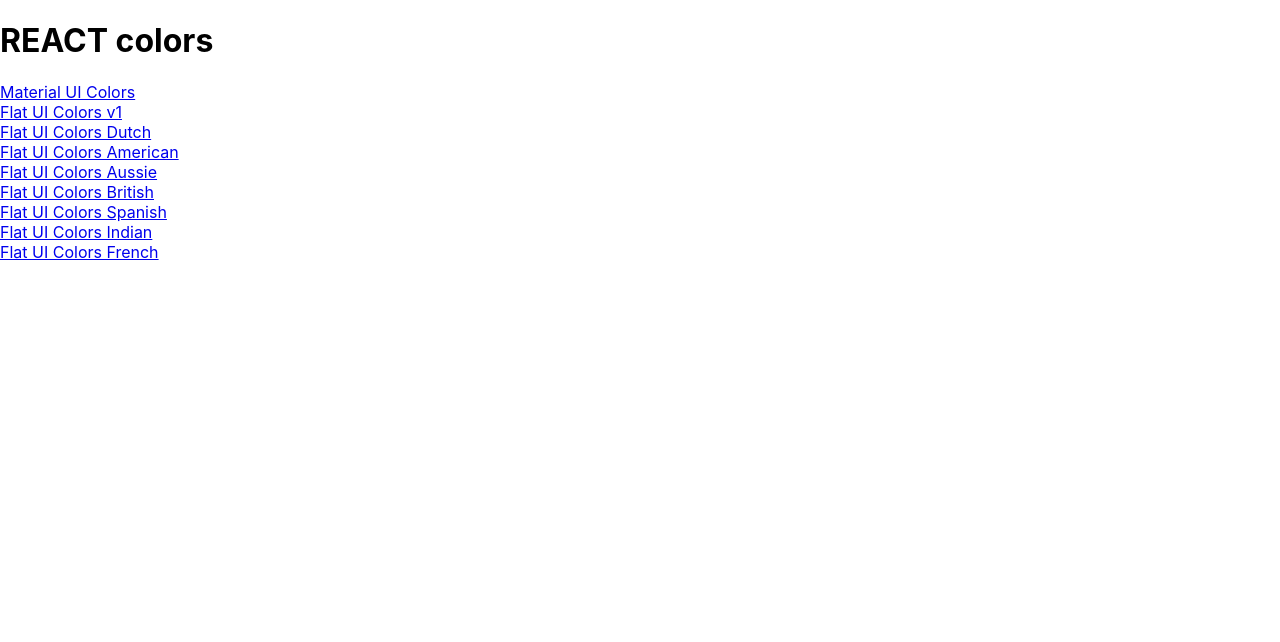
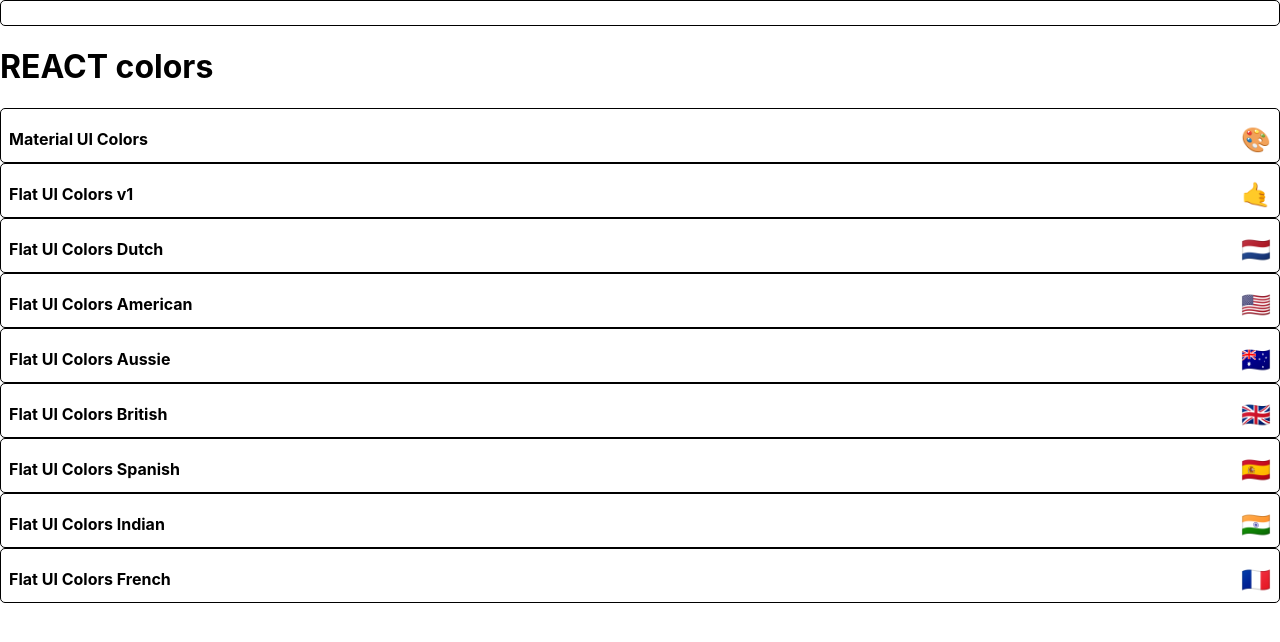
Before and after one commit to MiaoMiaoMiao3/REACT_Color_App, a React (Create React App) app: page / in a window 1280 px wide. Shown: the top 642 px of the page. Built offline with nearby package versions, Linux system fonts and the light colour scheme.

Commit message:
Start styling MiniPalette

```diff
--- a/package.json
+++ b/package.json
@@ -5,6 +5,7 @@
   "dependencies": {
     "@material-ui/core": "^4.11.1",
     "@material-ui/icons": "^4.9.1",
+    "@material-ui/styles": "^4.11.1",
     "@testing-library/jest-dom": "^5.11.6",
     "@testing-library/react": "^11.2.2",
     "@testing-library/user-event": "^12.2.2",
--- /dev/null
+++ b/src/MiniPalette.js
@@ -0,0 +1,49 @@
+import React from 'react';
+import {withStyles} from '@material-ui/styles';
+
+const styles = {
+    root: {
+        backgroundColor: "white",
+        borderRadius: "5px",
+        border: "1px solid black",
+        padding: "0.5rem",
+        position: "relative",
+        overflow: "hidden",
+        "&:hover": {
+            cursor: "pointer"
+        }
+    },
+    colors: {
+        backgroundColor: "grey",
+
+    },
+    title: {
+        display: "flex",
+        justifyContent: "space-between",
+        alignItems: "center",
+        margin: "0",
+        color: "black",
+        paddingTop: "0.5rem",
+        fontSize: "1rem",
+        position: "relative"
+    },
+    emoji: {
+        marginLeft: "0.5rem",
+        fontSize: "1.5rem"
+    }
+}
+
+function MiniPalette(props){
+    const {classes, paletteName, emoji} = props;
+
+    return(
+
+        <div className = {classes.root}>
+            <div className = {classes.colors}> </div>
+            <h5 className = {classes.title}>{paletteName}
+                <span className = {classes.emoji}>{emoji}</span></h5>
+        </div>
+    )
+}
+
+export default withStyles(styles)(MiniPalette)
--- a/src/PaletteList.js
+++ b/src/PaletteList.js
@@ -1,17 +1,16 @@
 import React, {Component} from 'react';
 import {Link} from 'react-router-dom';
+import MiniPalette from './MiniPalette';
+
 class PaletteList extends Component{
     render(){
         const {palettes} = this.props
         return(
             <div>
+                <MiniPalette/>
                 <h1> REACT colors</h1>
                 {palettes.map(palette => (
-                    <div>
-                    <Link to={`/palette/${palette.id}`}>
-                        {palette.paletteName}
-                    </Link>
-                    </div>
+                    <MiniPalette {...palette} />
                 ))}
             </div>
         )
```
